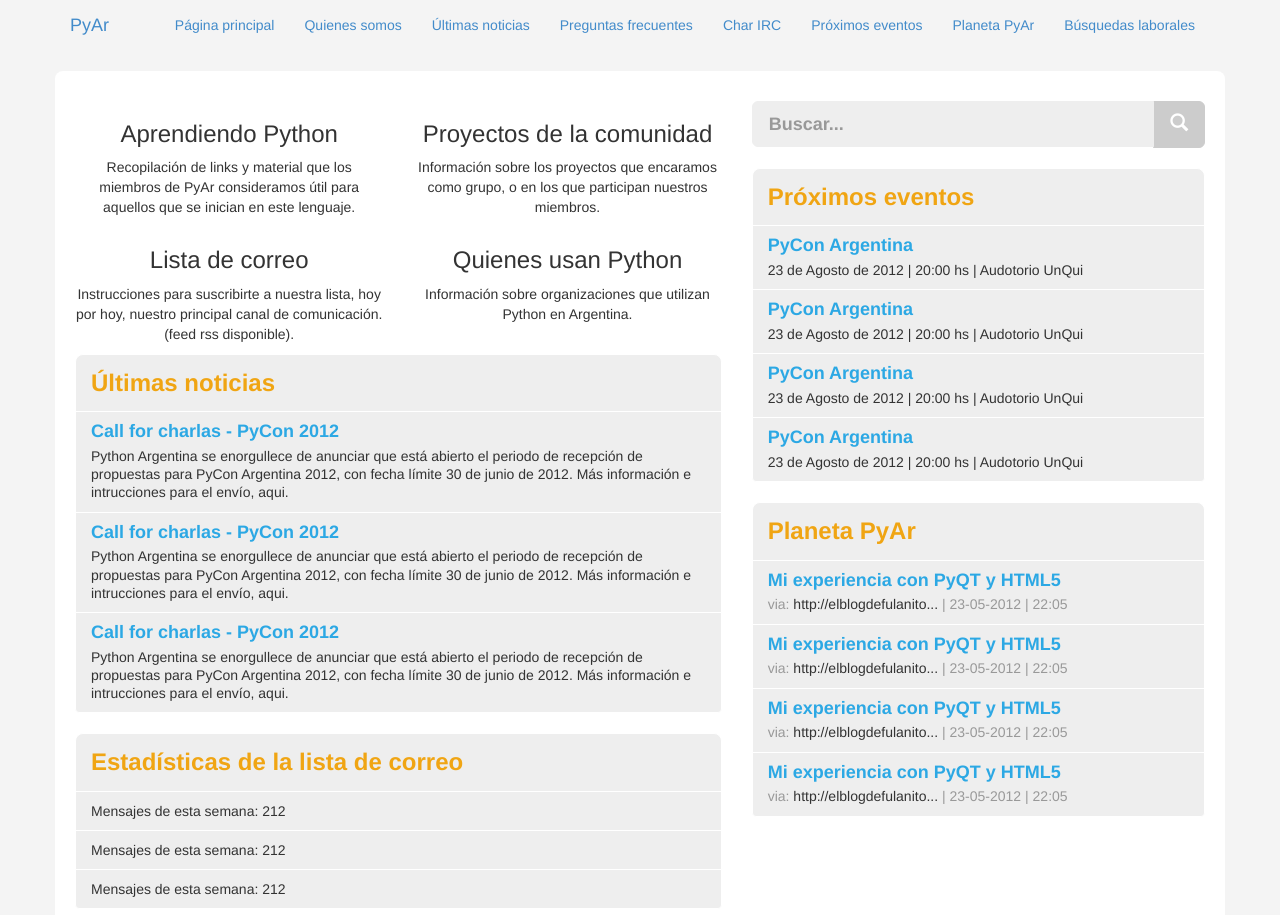
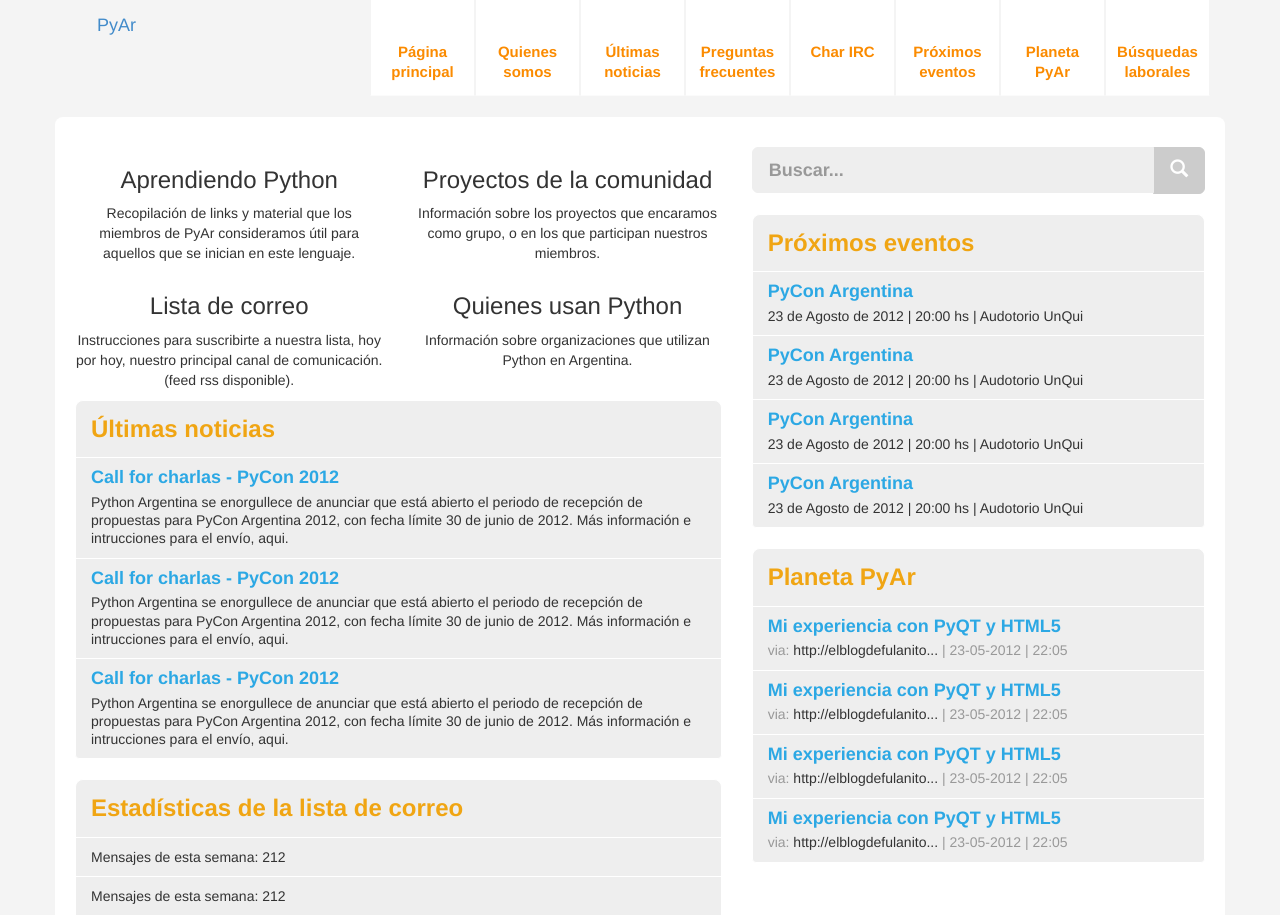
Before and after one commit to PyAr/pyarweb, a Django app: page / in a window 1280 px wide. Shown: the top 915 px of the page. Run offline with Django 3.2, Linux system fonts and the light colour scheme; some libraries are stand-ins or nearby versions.

Commit message:
Update styles.css
NavBar added.

```diff
--- a/static/css/styles.css
+++ b/static/css/styles.css
@@ -58,3 +58,52 @@
 h4.list-group-item-heading {
     color: #2ca8e4;
 }
+
+/*
+ * NavBar
+ */
+
+.nav-bar {
+	background:transparent;
+}
+
+.navbar-header .navbar-brand {
+	position: relative;
+	left: 50%;
+}
+
+.navbar-nav>li {
+	background-color:#fff;
+	width:105px;
+	height:96px;
+	border-left:1px solid #f4f4f4;
+	border-right:1px solid #f4f4f4;
+	border-bottom:1px solid #fbfbfb;
+	text-align:center;
+	padding:42px 10px;
+	padding-bottom:0;
+}
+
+.navbar-nav>li.active {
+	background-color:#39ade6;
+	border-left-color:#76c6ee;
+	border-right-color:#76c6ee;
+	border-bottom:6px solid #fdca01;
+}
+
+.navbar-nav>li>a {
+	font-weight:bold;
+	color:#fb8b00;
+	/*padding:10px 0;*/
+	padding:0;
+	word-break: break-word;
+	font-size: 15px;
+}
+
+.navbar-nav>li.active>a {
+	color:#fff;
+}
+
+.navbar-nav>li>a:hover {
+	background:none;
+}
```
